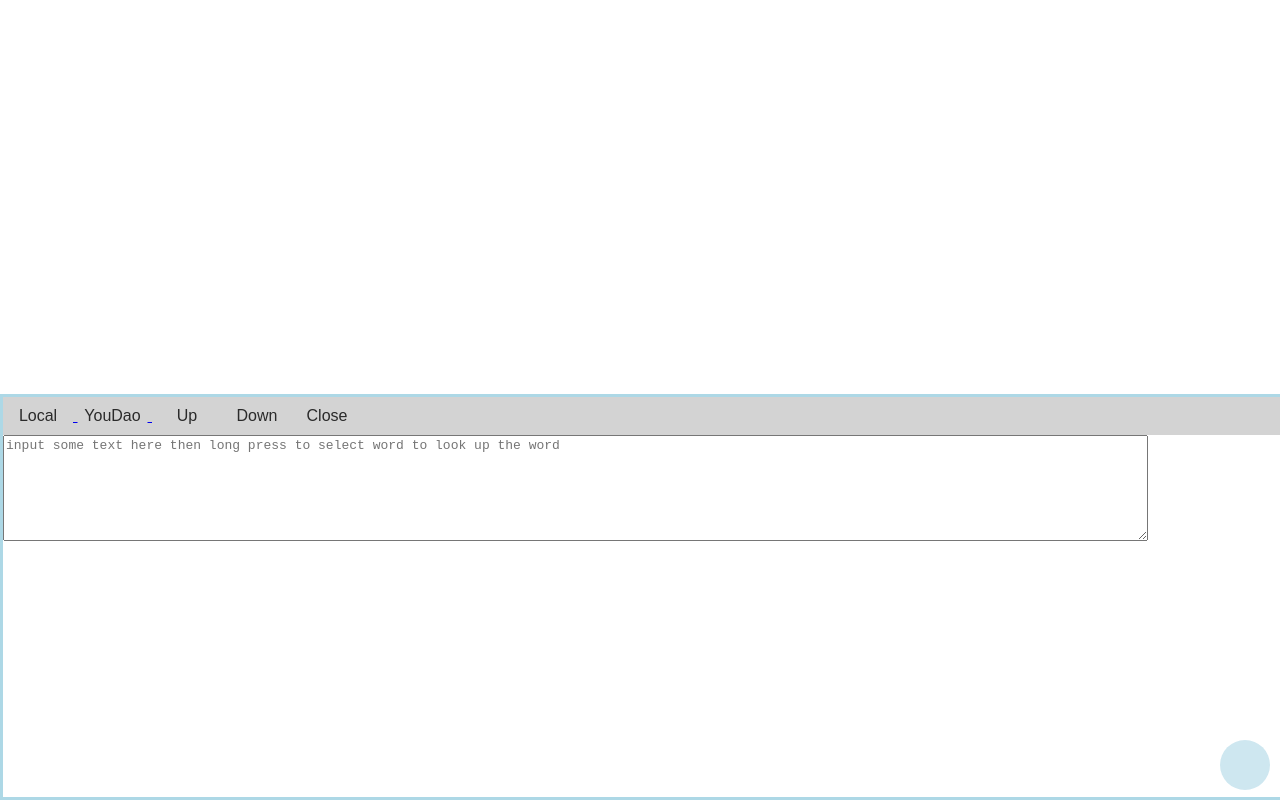
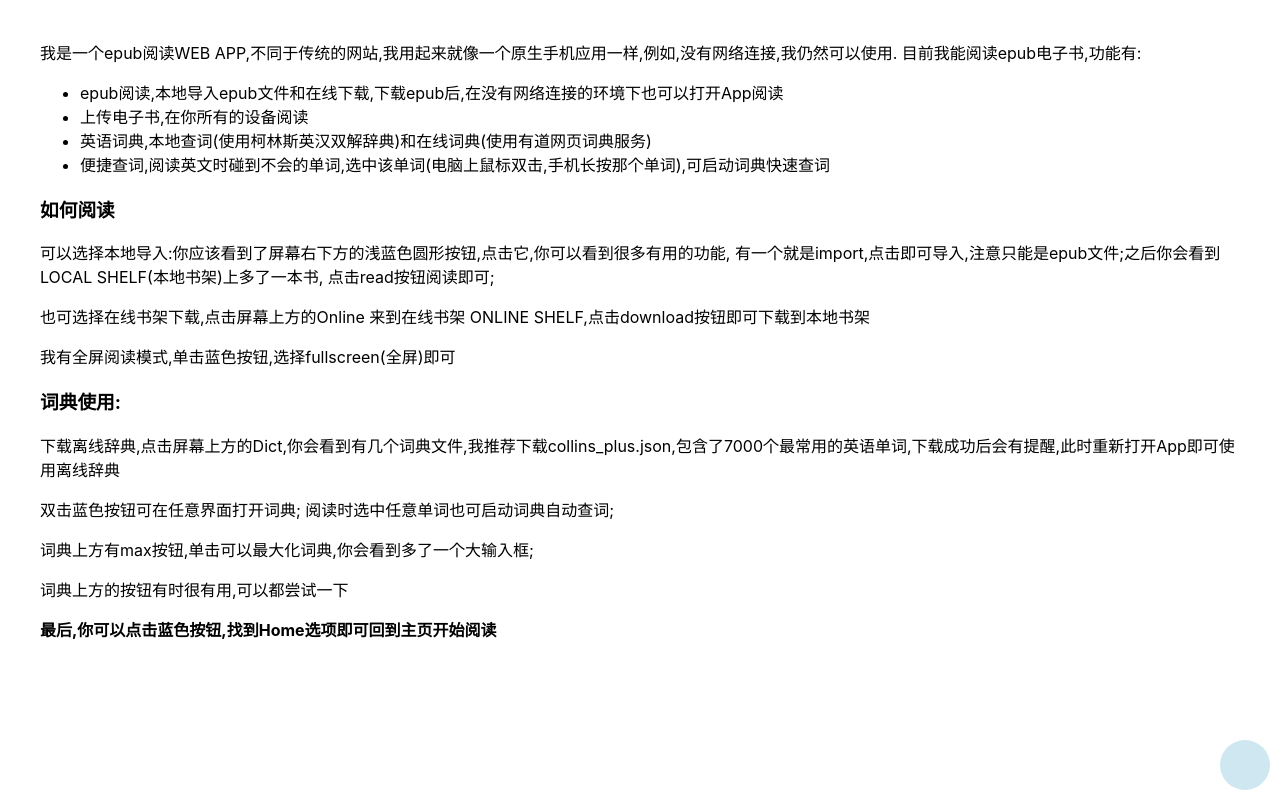
Before and after one commit to suisuyy/epubreader, a React (Create React App) app: page /help in a window 1280 px wide. Built offline with nearby package versions, Linux system fonts and the light colour scheme; no server answers.

Commit message:
feat: more friendly;add help;add navbar. fix: if book exit in local,user cant download it again from online;user cannt upload if the book already in online shelf

```diff
--- a/src/App.css
+++ b/src/App.css
@@ -82,7 +82,7 @@
 
 }
 
-.navbar{
+.tool{
   position: fixed;
   top: 0;
   right: 0;
@@ -91,7 +91,7 @@
   min-height: 50px;
   background-color: lightcyan;
 }
-.navbarmin{
+.toolmin{
   margin: 10px;
   position: fixed;
   bottom: 0;
@@ -129,7 +129,7 @@
   color: blue;
 
 }
-.navbar >ol>li{
+.tool >ol>li{
   margin-bottom: 30px;
 }
 
@@ -185,7 +185,8 @@ input{
 }
 
 .dict-textarea{
-    width: 89%;
+    margin-top: 10px;
+    width: 90%;
     height: 100px;
     font-size: medium;
      -webkit-user-select: none;
@@ -194,3 +195,26 @@ input{
 .large-button{
     font-size: 1.3em;
 }
+
+.noline{
+    text-decoration: none;
+    margin-left: 10px;
+    margin-right: 10px;
+
+}
+
+.navbar{
+    position: sticky;
+    top: 0;
+    background-color: lightcyan;
+    padding-top: 10px;
+    padding-bottom: 5px;
+}
+
+.helpdiv{
+    margin: 40px;
+}
+
+.shelf{
+    margin: 30px;
+}
--- a/src/App.js
+++ b/src/App.js
@@ -1,5 +1,6 @@
 import React from 'react';
 import { Route } from 'react-router-dom';
+import { Link } from 'react-router-dom';
 
 
 import './App.css';
@@ -9,7 +10,8 @@ import { getAllBookNamesOnline, getAllFileNamesOnline, getRemoteFile, uploadFile
 import Shelf from './Shelf.js';
 import EpubView from './EpubView';
 import Dict from './componets/Dict';
-import NavBar from './componets/NavBar';
+import Tool from './componets/Tool';
+import Help from './componets/Help';
 
 
 export default class App extends React.Component {
@@ -28,7 +30,7 @@ export default class App extends React.Component {
             onlineBookNames: [],
             onlineDictNames: [],
             ifShowNavBar: true,
-            ifShowDict: true,
+            ifShowDict: false,
             word: '',
             wordFromBook: '',
         };
@@ -39,14 +41,15 @@ export default class App extends React.Component {
         return (
             <div id='appdiv'>
                 {this.state.ifShowNavBar === true
-                    && <NavBar
+                    && <Tool
                     handleFileInput={(e)=>this.handleFileInput(e)}
                     toggleDict={() => this.toggleDict()}
                     showDict={()=>this.showDict()}/>
                     }
 
                 <Route exact path='/' render={({ history }) => (
-                    <div className="home">
+                    <div className="home" >
+                        <NavBar />
                         <Shelf booknames={this.state.bookfiles.map(i => i.name)}
                             name='local'
                             openBook={(filename) => {
@@ -74,6 +77,14 @@ export default class App extends React.Component {
                     setWordFromBook={(word) => this.setState({ wordFromBook: word })}
                     showDict={()=>this.showDict()}
                     />
+                )} />
+
+                <Route path='/help' render={() => (
+                    <div>
+
+                        <Help />
+                    </div>
+
                 )} />
 
 
@@ -142,17 +153,24 @@ export default class App extends React.Component {
     }
 
     downloadFile(name) {
+        let localBookNames=this.state.bookfiles.map(i=>i.name);
+        if(localBookNames.indexOf(name)>=0){
+            alert('the book already in local shelf');
+            return;
+        }
         getRemoteFile(name).then(resBlob => {
             let file = new File([resBlob], name);
             if (name.endsWith('.epub')) {
                 this.setState({
                     bookfiles: this.state.bookfiles.concat(file)
                 })
+                alert(`the book ${name} downloaded read it now at local shelf`);
             }
             if (name.endsWith('json')) {
                 this.setState({
                     dictfiles: [file].concat(this.state.dictfiles),
                 })
+                alert('the dict has downloaded you need restart the app to use it');
             }
             savefile(file);
 
@@ -175,6 +193,10 @@ export default class App extends React.Component {
     }
 
     uploadFile(name) {
+        if([...this.state.onlineBookNames,...this.state.onlineDictNames].indexOf(name) >=0){
+            alert(`the book ${name} exited in online library,you can change the book name if you really want upload it anyway`);
+            return;
+        }
         uploadFile(name).then(() => {
             if (name.endsWith('.epub')) {
                 this.setState({
@@ -205,3 +227,18 @@ export default class App extends React.Component {
         })
     }
 }
+
+
+function NavBar(props) {
+
+    return (
+        <div className="navbar">
+            <a className='noline' href='#localshelf' >Local </a>
+            <a className='noline' href='#onlineshelf'>Online </a>
+            <a className='noline' href='#dictshelf'>Dict </a>
+            <Link className="noline" to='/help'>Help</Link>
+
+
+        </div>
+    )
+}
--- a/src/EpubView.js
+++ b/src/EpubView.js
@@ -19,7 +19,7 @@ export default class EpubView extends React.Component{
     render(){
 
         if(this.props.file===null){
-            return <p>error,go back and open book agian</p>
+            return <p>error,go back and open book again</p>
         }
         return (
             <div
--- a/src/Shelf.js
+++ b/src/Shelf.js
@@ -4,9 +4,17 @@ export default class Shelf extends React.Component {
 
     render() {
         let booknames = this.props.booknames;
+        if(this.props.name==='local' && this.props.booknames.length===0){
+            return (
+                 <div className='shelf' id={this.props.name+'shelf'}>
+                      <h1>{this.props.name.toUpperCase()} SHELF</h1>
+                     no books! download or import one now!
+                 </div>
+            )
+        }
         return (
-            <div className='shelf'>
-                <h1>{this.props.name}</h1>
+            <div className='shelf' id={this.props.name+'shelf'}>
+                <h1>{this.props.name.toUpperCase()} SHELF</h1>
                 <ol>
                     {booknames.map(item => {
                         return (
@@ -29,15 +37,35 @@ export default class Shelf extends React.Component {
 }
 
 function Bookli(props) {
+    if(!props){
+        return (
+            <div></div>
+        )
+    }
     return (
         <div className="bookli">
             <i>{props.name}</i>
             <div >
-                {props.type === 'local' &&props.name.endsWith('epub') &&
-                    <button className='noborder bookbtn' onClick={() => props.openBook(props.name)}>read</button>}
-                <button className='noborder bookbtn' onClick={props.type === 'local' ? () => props.uploadBook(props.name) : () => props.downloadBook(props.name)}>
-                    {props.type === 'local' ? 'upload' : 'download'}
+                {
+                    props.type === 'local' && props.name.endsWith('epub') &&
+                    <button className='noborder bookbtn' onClick={() => props.openBook(props.name)}>read</button>
+                }
+
+                {
+                    props.type === 'local' &&
+                    props.name.endsWith('epub') &&
+                    <button className='noborder bookbtn' onClick={() => props.uploadBook(props.name)}>
+                        upload
                 </button>
+                }
+
+                {
+                    props.type !== 'local' &&
+                    <button className='noborder bookbtn' onClick={() => props.downloadBook(props.name)}>
+                        download
+                    </button>
+                }
+
                 {props.type === 'local' &&
                     <button
                         className='noborder bookbtn'
--- a/src/componets/Dict.js
+++ b/src/componets/Dict.js
@@ -24,13 +24,21 @@ export default class Dict extends React.Component {
         return (
             <div className='dict' style={{ ...this.props.style, ...this.state.style }}>
                 <div class='dict-button-group'>
-                    <a href="#localdict"> <button className="dictbutton">Local</button> </a>
-                    <a href="#yddict"> <button className="dictbutton">YouDao</button> </a>
+                    <a href="#localdict"> <button className="dictbutton blue-font">Local</button> </a>
+                    <a href="#yddict"> <button className="dictbutton blue-font">YouDao</button> </a>
                     <button onClick={() => this.moveUp()} className="dictbutton">Up</button>
                     <button onClick={() => this.moveDown()} className="dictbutton">Down</button>
+                    <button onClick={() => this.toogleMaxium()} className="dictbutton">Max</button>
                     <button onClick={() => this.props.toggleDict()} className="dictbutton">Close</button>
                 </div>
-
+                <input
+                    placeholder='Search'
+                    type='text'
+                    value={this.state.word}
+                    onChange={(event) => this.handleInput(event)}
+                />
+                {
+                    (this.state.style.height === '100%') &&
                     <textarea class='dict-textarea'
                         onContextMenu={
                             function (event) {
@@ -40,6 +48,7 @@ export default class Dict extends React.Component {
                         }
                         placeholder='input some text here then long press to select word to look up the word'
                     />
+                }
                 {this.props.dictfiles.length !== 0 &&
                     <div id="localdict">
                         <p>dict file name: {this.props.dictfiles[0].name}</p>
@@ -48,13 +57,7 @@ export default class Dict extends React.Component {
                             event.preventDefault();
                             this.search(this.state.word);
                         }}>
-                            <input
-                                placeholder='Search'
-                                type='text'
-                                value={this.state.word}
-                                onChange={(event) => this.handleInput(event)}
-                            />
-                            {/* <p onClick={()=>this.search(this.props.word)}>click me to search: {this.props.word}</p> */}
+
                         </form>
                         <p>{this.props.wordFromBook}</p>
                         <div className='defview'>
@@ -126,6 +129,28 @@ export default class Dict extends React.Component {
         })
     }
 
+    maxmium() {
+        this.setState({
+            style: {
+                height: '100%'
+            }
+        })
+    }
+
+    mainmium() {
+        this.setState({
+            style: {
+                height: '50%'
+            }
+        })
+    }
+    toogleMaxium() {
+        this.state.style.height !== '100%' ?
+            this.maxmium()
+            :
+            this.mainmium();
+    }
+
     handleInput(event) {
         this.setState({
             word: event.target.value.toLowerCase()
--- /dev/null
+++ b/src/componets/Help.js
@@ -0,0 +1,73 @@
+import React from 'react'
+
+export default class Help extends React.Component {
+
+    render(){
+            return (
+        <div className="helpdiv" id="helpdiv">
+            我是一个epub阅读WEB APP,不同于传统的网站,我用起来就像一个原生手机应用一样,例如,没有网络连接,我仍然可以使用.
+            目前我能阅读epub电子书,功能有:
+            <ul>
+                <li>
+                    epub阅读,本地导入epub文件和在线下载,下载epub后,在没有网络连接的环境下也可以打开App阅读
+                </li>
+                <li>
+                    上传电子书,在你所有的设备阅读
+                </li>
+                <li>
+                    英语词典,本地查词(使用柯林斯英汉双解辞典)和在线词典(使用有道网页词典服务)
+                </li>
+                <li>
+                    便捷查词,阅读英文时碰到不会的单词,选中该单词(电脑上鼠标双击,手机长按那个单词),可启动词典快速查词
+                </li>
+
+            </ul>
+
+
+            <div>
+                <h3>如何阅读</h3>
+                <p>
+                    可以选择本地导入:你应该看到了屏幕右下方的浅蓝色圆形按钮,点击它,你可以看到很多有用的功能,
+                    有一个就是import,点击即可导入,注意只能是epub文件;之后你会看到LOCAL SHELF(本地书架)上多了一本书,
+                    点击read按钮阅读即可;
+                </p>
+                <p>
+                    也可选择在线书架下载,点击屏幕上方的Online 来到在线书架 ONLINE SHELF,点击download按钮即可下载到本地书架
+                </p>
+                <p>
+                    我有全屏阅读模式,单击蓝色按钮,选择fullscreen(全屏)即可
+                </p>
+            </div>
+            <div>
+                <h3>
+                    词典使用:
+                </h3>
+                <p>
+                    下载离线辞典,点击屏幕上方的Dict,你会看到有几个词典文件,我推荐下载collins_plus.json,包含了7000个最常用的英语单词,下载成功后会有提醒,此时重新打开App即可使用离线辞典
+                </p>
+                <p>
+                    双击蓝色按钮可在任意界面打开词典;
+                    阅读时选中任意单词也可启动词典自动查词;
+                </p>
+                <p>
+                    词典上方有max按钮,单击可以最大化词典,你会看到多了一个大输入框;
+                </p>
+                <p>词典上方的按钮有时很有用,可以都尝试一下</p>
+            </div>
+
+
+            <p>
+                <b>最后,你可以点击蓝色按钮,找到Home选项即可回到主页开始阅读</b>
+            </p>
+        </div>
+    );
+
+    }
+
+    componentDidMount(){
+        window.scrollTo({ top: 0, behavior: 'smooth' });
+
+    }
+
+
+}
```
Also changed, not shown: src/componets/Tool.js (renamed from src/componets/NavBar.js, +4 -4 lines). Lines whose indentation alone changed are shown as unchanged.
